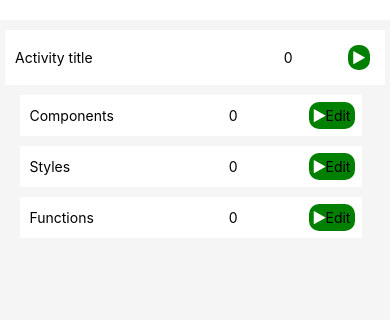
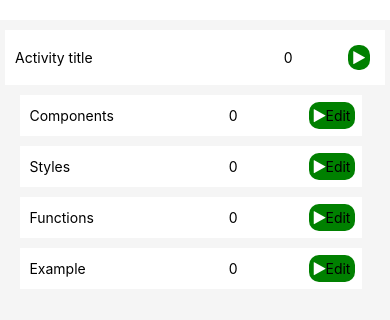
Before and after one commit to nata-kab/TimeTracker, a React Native app: screen / in a window 390 px wide. Shown: the top 320 px of the page. Built offline with nearby package versions, Linux system fonts and the light colour scheme.

Commit message:
feat: add redux toolkit

```diff
--- a/App.js
+++ b/App.js
@@ -1,6 +1,13 @@
 import React from "react";
+import { Provider } from "react-redux";
+
+import store from "./src/redux/store";
 import GeneralScreen from "./src/components/GeneralScreen";
 
 export default function App() {
-  return <GeneralScreen />;
+  return (
+    <Provider store={store}>
+      <GeneralScreen />
+    </Provider>
+  );
 }
--- a/package.json
+++ b/package.json
@@ -9,11 +9,14 @@
     "web": "expo start --web"
   },
   "dependencies": {
+    "@reduxjs/toolkit": "^1.9.0",
     "expo": "~47.0.6",
     "expo-status-bar": "~1.4.2",
     "prop-types": "^15.8.1",
     "react": "18.1.0",
-    "react-native": "0.70.5"
+    "react-native": "0.70.5",
+    "react-redux": "^8.0.5",
+    "redux": "^4.2.0"
   },
   "devDependencies": {
     "@babel/core": "^7.12.9"
--- a/src/components/MainTask/index.js
+++ b/src/components/MainTask/index.js
@@ -1,11 +1,26 @@
 import React, { useState } from "react";
 import { View, StyleSheet } from "react-native";
+import { useSelector, useDispatch } from "react-redux";
+import { addActivity } from "../../redux/reducers/activitySlice";
+
 import ButtonHelper from "../Shared/ButtonHelper";
 import TimeRecord from "../Shared/TimeRecord";
 import TaskTitleInput from "./TaskTitleInput";
 
-const NewTask = () => {
+const activityScheme = {
+  trackedActivitiesData: {
+    activityName: "Components",
+    activityId: new Date(),
+    activityTime: 0,
+  },
+};
+
+const MainTask = () => {
+  const activity = useSelector((state) => state.activity);
+  console.log(activity);
+  const dispatch = useDispatch();
   const [activityTime, setActivityTitle] = useState(0);
+
   return (
     <View style={styles.container}>
       <TaskTitleInput />
@@ -28,4 +43,4 @@ const styles = StyleSheet.create({
   },
 });
 
-export default NewTask;
+export default MainTask;
--- a/src/components/Shared/ButtonHelper/index.js
+++ b/src/components/Shared/ButtonHelper/index.js
@@ -1,6 +1,6 @@
 import React from "react";
 import { TouchableOpacity, Text, StyleSheet } from "react-native";
-import { func, oneOf, oneOfType, string, node } from "prop-types";
+import { func, oneOfType, string, node } from "prop-types";
 import FAIcon from "../FAIcon";
 
 const ButtonHelper = ({ children, onPress, color, iconName }) => {
--- a/src/components/TrackersList/index.js
+++ b/src/components/TrackersList/index.js
@@ -1,13 +1,16 @@
 import React from "react";
 import { FlatList, StyleSheet } from "react-native";
+import { useSelector } from "react-redux";
 import TrackerItem from "./TrackerItem";
-import trackedActivities from "../../helpers/trackedActivities";
 
 const TrackerList = () => {
+  const activites = useSelector((state) => {
+    return state.activities;
+  });
   return (
     <FlatList
       style={styles.list}
-      data={trackedActivities}
+      data={activites}
       renderItem={TrackerItem}
       keyExtractor={(item) => item.trackedActivitiesData.activityId}
     />
--- a/src/helpers/trackedActivities.js
+++ b/src/helpers/trackedActivities.js
@@ -20,6 +20,13 @@ const trackedActivities = [
       activityTime: 0,
     },
   },
+  {
+    trackedActivitiesData: {
+      activityName: "Example",
+      activityId: 4,
+      activityTime: 0,
+    },
+  },
 ];
 
 export default trackedActivities;
--- /dev/null
+++ b/src/redux/reducers/activitySlice.js
@@ -0,0 +1,24 @@
+import { createSlice } from "@reduxjs/toolkit";
+import trackedActivities from "../../helpers/trackedActivities";
+
+export const activitySlice = createSlice({
+  name: "activity",
+  initialState: trackedActivities,
+  reducers: {
+    addActivity: (state, action) => {
+      const newActivity = {
+        activityName: "Components",
+        activityId: new Date(),
+        activityTime: 0,
+      };
+      state.push(newActivity);
+    },
+    deleteActivity: (state, action) => {
+      return state.filter((item) => item.id !== action.payload.id);
+    },
+  },
+});
+
+export const { addActivity, deleteActivity } = activitySlice.actions;
+
+export default activitySlice.reducer;
--- /dev/null
+++ b/src/redux/store.js
@@ -0,0 +1,8 @@
+import { configureStore } from "@reduxjs/toolkit";
+import activityReducer from "./reducers/activitySlice";
+
+export default configureStore({
+  reducer: {
+    activities: activityReducer,
+  },
+});
```
Also changed, not shown: 1 other file (tests, documents, lock files or other folders).
